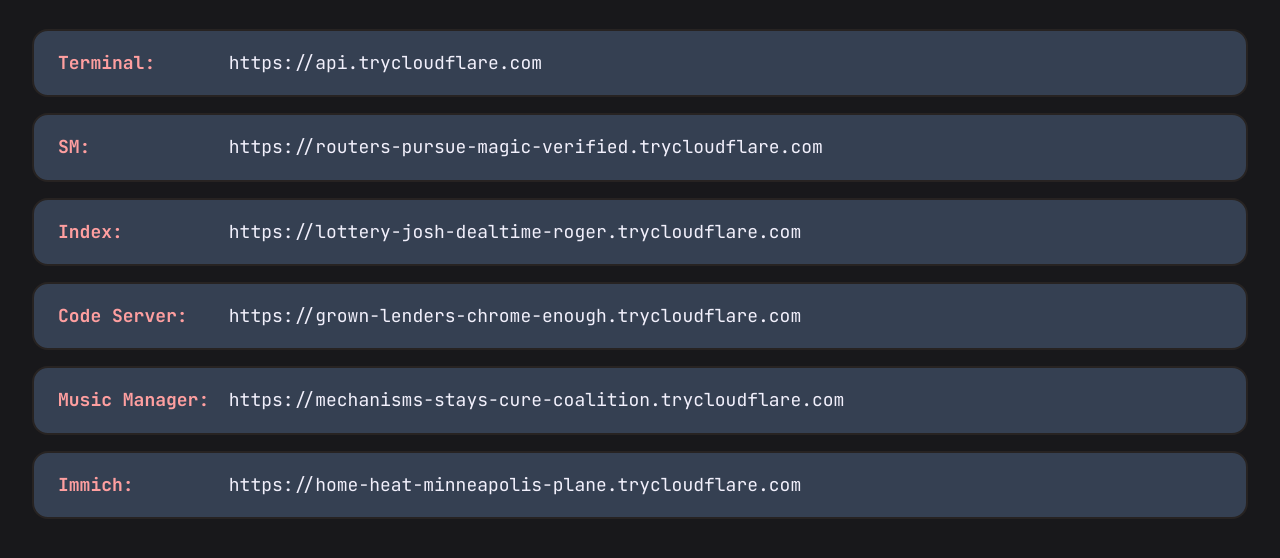
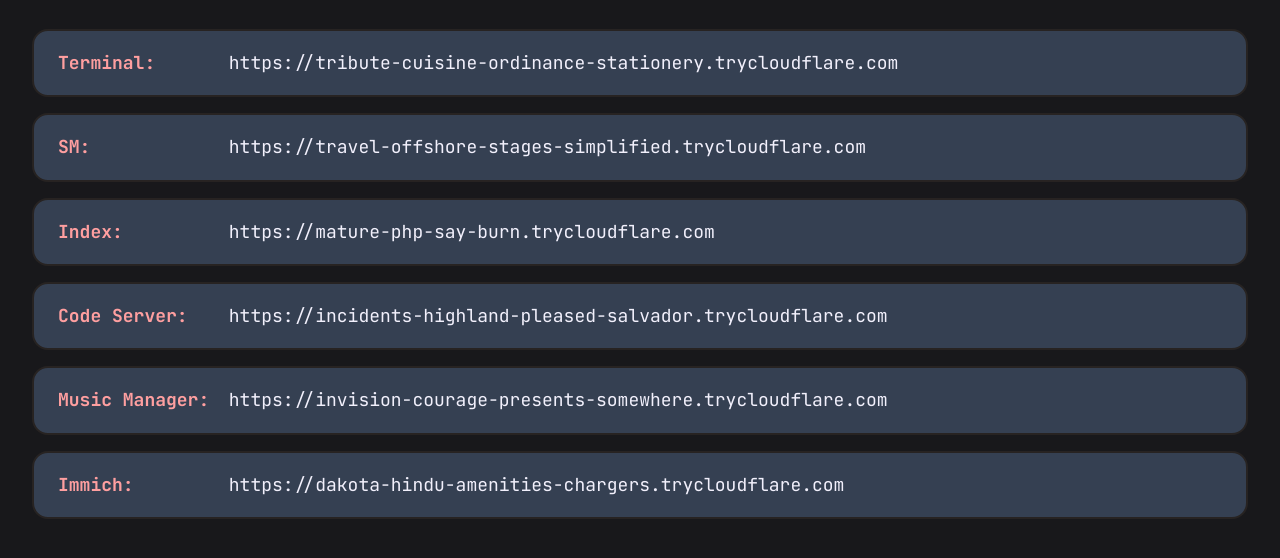
Before and after one commit to bloodyheadaches/personalpostlude, a plain HTML site: page index.html in a window 1280 px wide. Shown: the part 124-682 px from the top of the page. Drawn offline with Linux system fonts and the light colour scheme.

Commit message:
Actualizar túneles 2025-10-16 05:55:12

```diff
--- a/index.html
+++ b/index.html
@@ -84,10 +84,10 @@
 <body>
   <h1>IPs dinámicas de túneles</h1>
   <ul>
-<li><strong>Terminal:</strong> <a href="https://api.trycloudflare.com">https://api.trycloudflare.com</a></li>
-<li><strong>SM:</strong> <a href="https://routers-pursue-magic-verified.trycloudflare.com">https://routers-pursue-magic-verified.trycloudflare.com</a></li>
-<li><strong>Index:</strong> <a href="https://lottery-josh-dealtime-roger.trycloudflare.com">https://lottery-josh-dealtime-roger.trycloudflare.com</a></li>
-<li><strong>Code Server:</strong> <a href="https://grown-lenders-chrome-enough.trycloudflare.com">https://grown-lenders-chrome-enough.trycloudflare.com</a></li>
-<li><strong>Music Manager:</strong> <a href="https://mechanisms-stays-cure-coalition.trycloudflare.com">https://mechanisms-stays-cure-coalition.trycloudflare.com</a></li>
-<li><strong>Immich:</strong> <a href="https://home-heat-minneapolis-plane.trycloudflare.com">https://home-heat-minneapolis-plane.trycloudflare.com</a></li>
+<li><strong>Terminal:</strong> <a href="https://tribute-cuisine-ordinance-stationery.trycloudflare.com">https://tribute-cuisine-ordinance-stationery.trycloudflare.com</a></li>
+<li><strong>SM:</strong> <a href="https://travel-offshore-stages-simplified.trycloudflare.com">https://travel-offshore-stages-simplified.trycloudflare.com</a></li>
+<li><strong>Index:</strong> <a href="https://mature-php-say-burn.trycloudflare.com">https://mature-php-say-burn.trycloudflare.com</a></li>
+<li><strong>Code Server:</strong> <a href="https://incidents-highland-pleased-salvador.trycloudflare.com">https://incidents-highland-pleased-salvador.trycloudflare.com</a></li>
+<li><strong>Music Manager:</strong> <a href="https://invision-courage-presents-somewhere.trycloudflare.com">https://invision-courage-presents-somewhere.trycloudflare.com</a></li>
+<li><strong>Immich:</strong> <a href="https://dakota-hindu-amenities-chargers.trycloudflare.com">https://dakota-hindu-amenities-chargers.trycloudflare.com</a></li>
 </ul></body></html>
```
